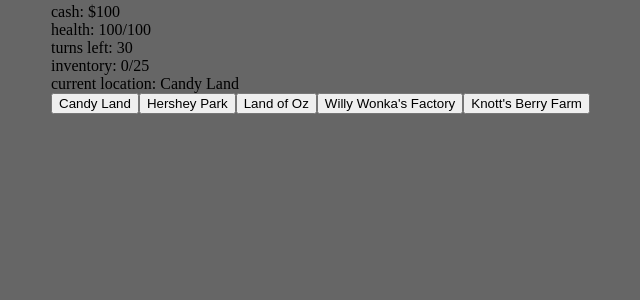
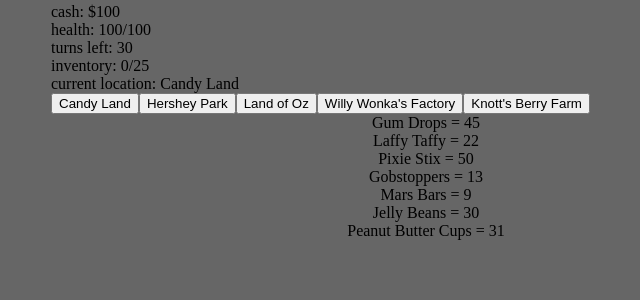
Before and after one commit to jmclain-banyan/project_candy_wars, a React (Create React App) app: page / in a window 1280 px wide. Both pictures are taken after a click on the button "Candy Land". Shown: the top 300 px of the page, without its empty margins (214-854 px from the left). Built offline with nearby package versions, Linux system fonts and the light colour scheme.

Commit message:
added market place component

```diff
--- a/src/App.tsx
+++ b/src/App.tsx
@@ -1,11 +1,13 @@
 import React from "react";
 import PlayerStatsDisplay from "./components/PlayerStatsDisplay";
 import LocationButtons from "./components/LocationButtons";
+import MarketPlace from "./components/MarketPlace";
 
 const App: React.FC = () => (
   <div>
     <PlayerStatsDisplay />
     <LocationButtons />
+    <MarketPlace />
   </div>
 );
 
--- /dev/null
+++ b/src/components/MarketPlace/index.tsx
@@ -0,0 +1,23 @@
+import React from "react";
+import { useSelector } from "react-redux";
+import { RootState } from "../../redux/store";
+import { ProductType } from "../../utils/generateMarket";
+
+const MarketPlace: React.FC = () => {
+  const products: undefined | Array<ProductType> = useSelector(
+    ({ location: { current } }: RootState) => current.availableProduct
+  );
+
+  return (
+    <div>
+      {products &&
+        products.map((product: ProductType, index: number) => (
+          <div key={index} style={{ textAlign: "center" }}>
+            <span>{`${product.name} = ${product.quantity}`}</span>
+          </div>
+        ))}
+    </div>
+  );
+};
+
+export default MarketPlace;
```
